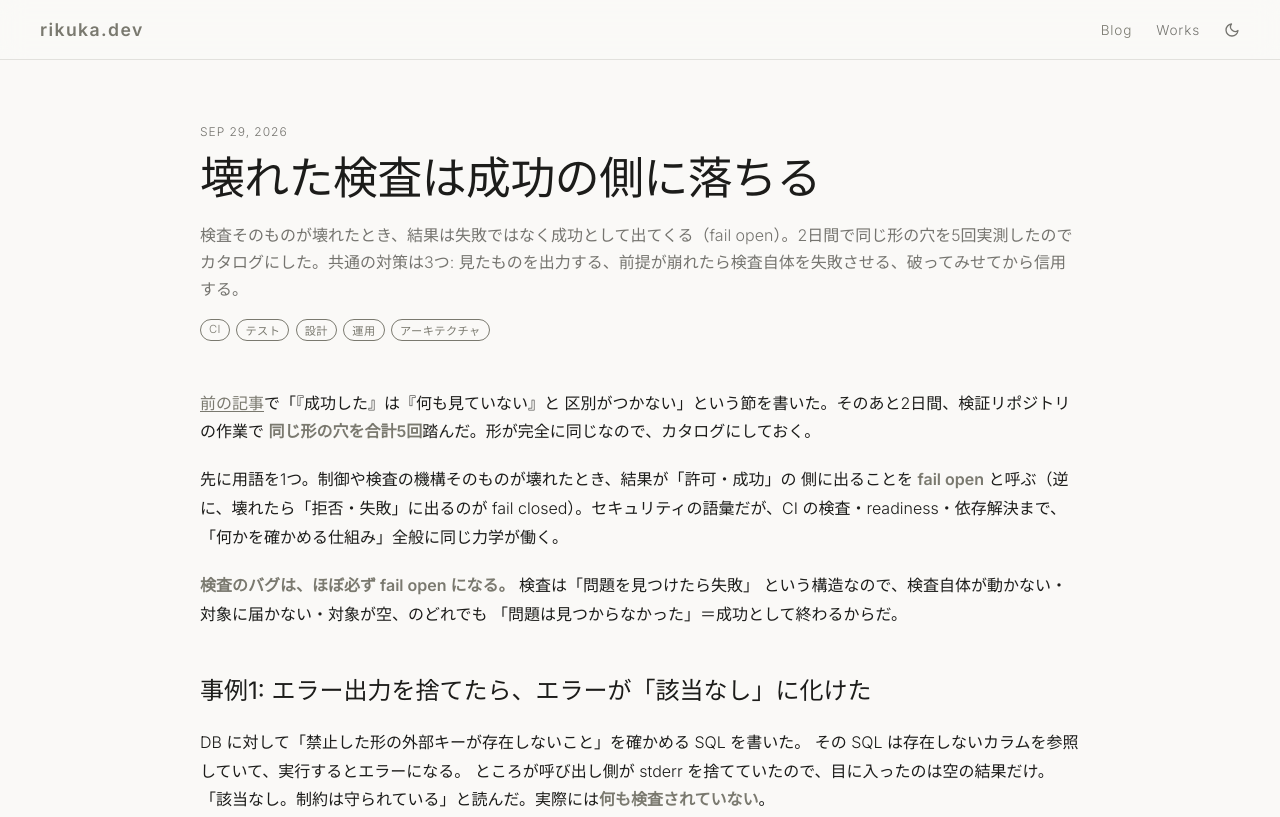
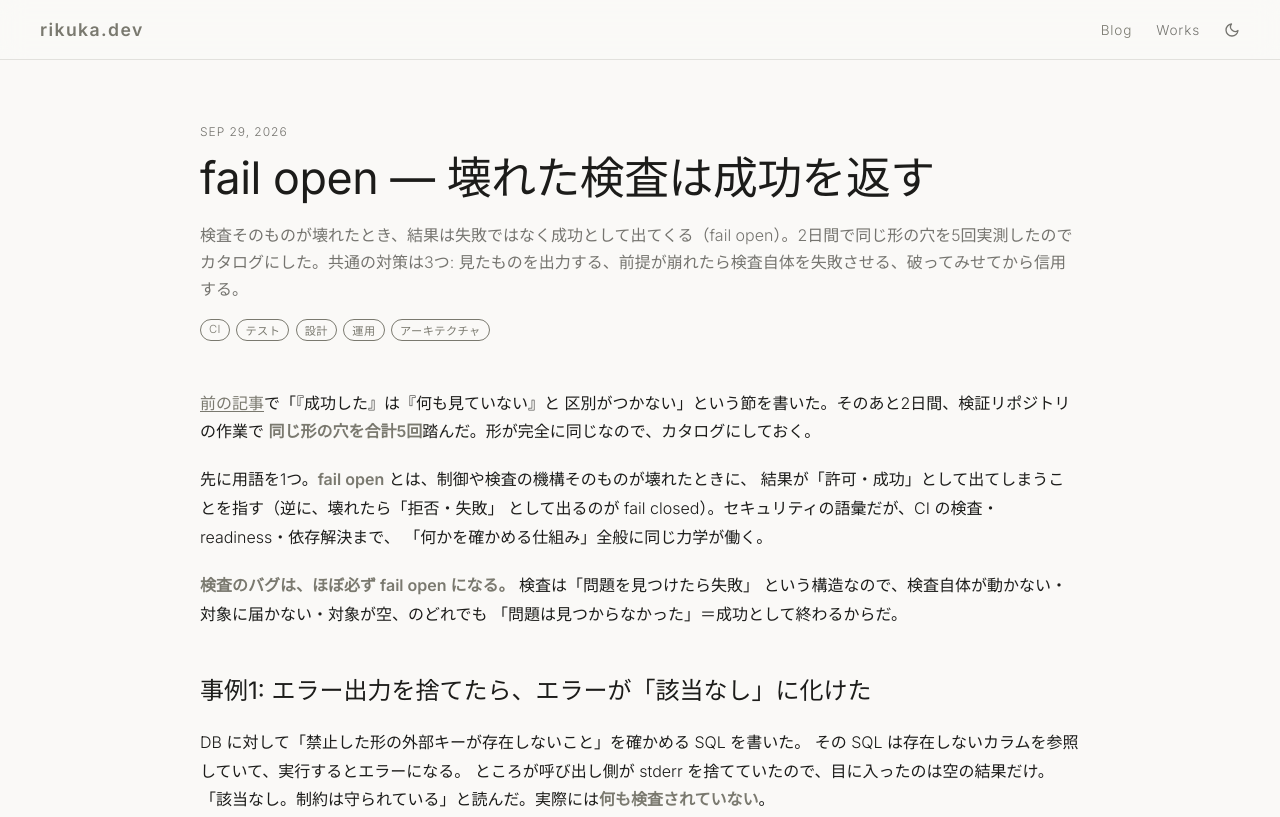
Before and after one commit to rikukaInoue/rikukadev, an Astro site: page /blog/checks-fail-open in a window 1280 px wide. Shown: the top 817 px of the page. Built offline with nearby package versions, Linux system fonts and the light colour scheme; Astro itself is replaced by a stand-in of ours; some packages are replaced by stand-ins of ours.

Commit message:
タイトルを fail open 前置きの形に(「成功の側に落ちる」が分かりづらい・ユーザー指摘)

```diff
--- a/src/content/blog/checks-fail-open.mdx
+++ b/src/content/blog/checks-fail-open.mdx
@@ -1,5 +1,5 @@
 ---
-title: "壊れた検査は成功の側に落ちる"
+title: "fail open — 壊れた検査は成功を返す"
 date: 2026-09-29
 tags: ["CI", "テスト", "設計", "運用", "アーキテクチャ"]
 description: "検査そのものが壊れたとき、結果は失敗ではなく成功として出てくる（fail open）。2日間で同じ形の穴を5回実測したのでカタログにした。共通の対策は3つ: 見たものを出力する、前提が崩れたら検査自体を失敗させる、破ってみせてから信用する。"
@@ -9,9 +9,9 @@ description: "検査そのものが壊れたとき、結果は失敗ではなく
 区別がつかない」という節を書いた。そのあと2日間、検証リポジトリの作業で
 **同じ形の穴を合計5回**踏んだ。形が完全に同じなので、カタログにしておく。
 
-先に用語を1つ。制御や検査の機構そのものが壊れたとき、結果が「許可・成功」の
-側に出ることを **fail open** と呼ぶ（逆に、壊れたら「拒否・失敗」に出るのが
-fail closed）。セキュリティの語彙だが、CI の検査・readiness・依存解決まで、
+先に用語を1つ。**fail open** とは、制御や検査の機構そのものが壊れたときに、
+結果が「許可・成功」として出てしまうことを指す（逆に、壊れたら「拒否・失敗」
+として出るのが fail closed）。セキュリティの語彙だが、CI の検査・readiness・依存解決まで、
 「何かを確かめる仕組み」全般に同じ力学が働く。
 
 **検査のバグは、ほぼ必ず fail open になる。** 検査は「問題を見つけたら失敗」
```
